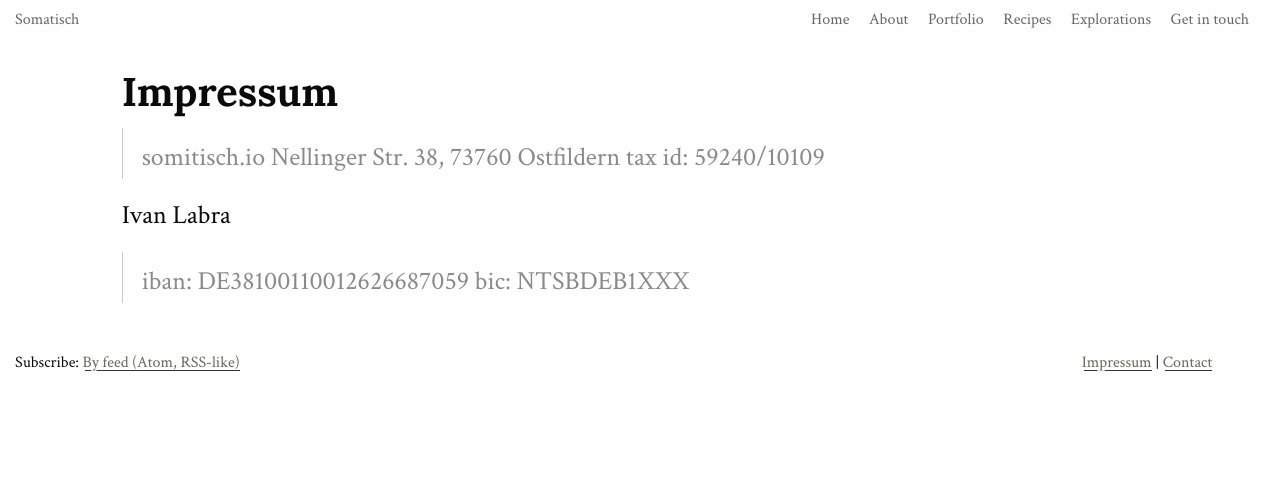
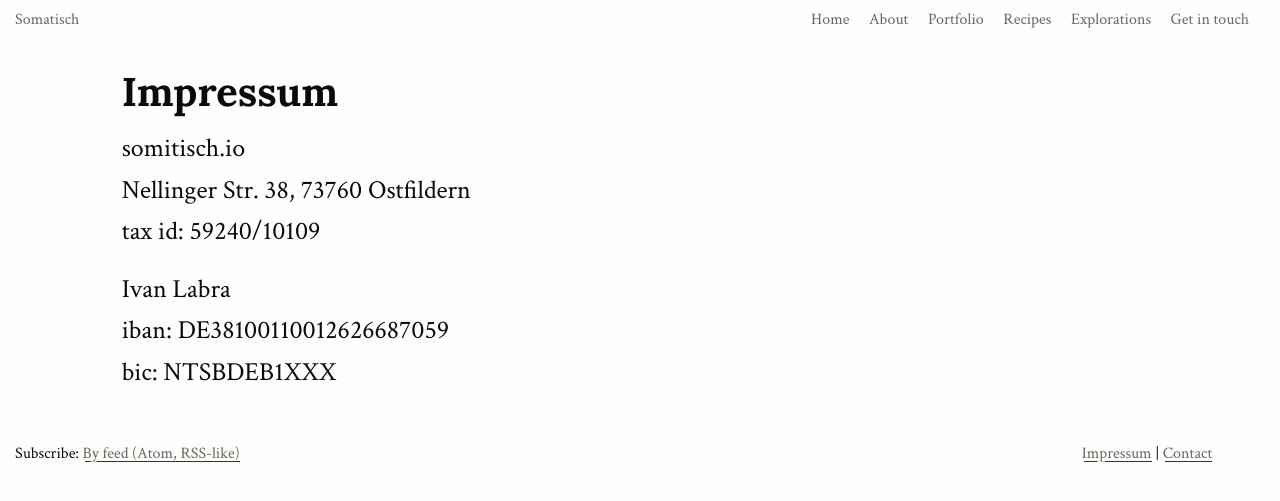
Before and after one commit to somatisch/somatisch-site, a Jekyll site: the page built from impressum.md, in a window 1280 px wide. Shown: the top 501 px of the page. Built offline with Jekyll 4.4.1, drawn with Linux system fonts in a browser that asks for light colours; nearby versions of some CDN libraries; part of the change alters nothing that is shown.

```diff
--- a/impressum.md
+++ b/impressum.md
@@ -3,11 +3,10 @@ layout: default
 title: Impressum
 ---
 ## Impressum
-
->somitisch.io
->Nellinger Str. 38, 73760 Ostfildern
->tax id: 59240/10109
+somitisch.io
+Nellinger Str. 38, 73760 Ostfildern
+tax id: 59240/10109
 
 Ivan Labra
->iban: DE38100110012626687059
->bic: NTSBDEB1XXX
+iban: DE38100110012626687059
+bic: NTSBDEB1XXX
```
